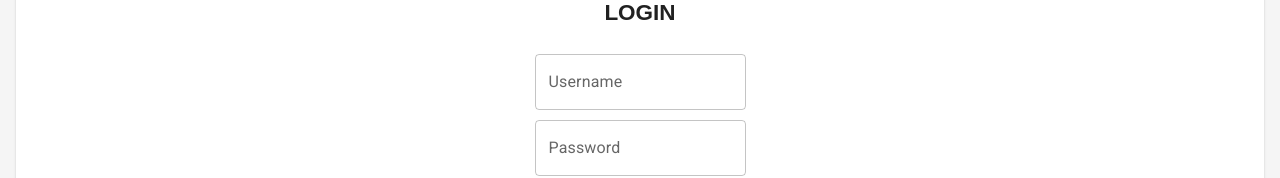
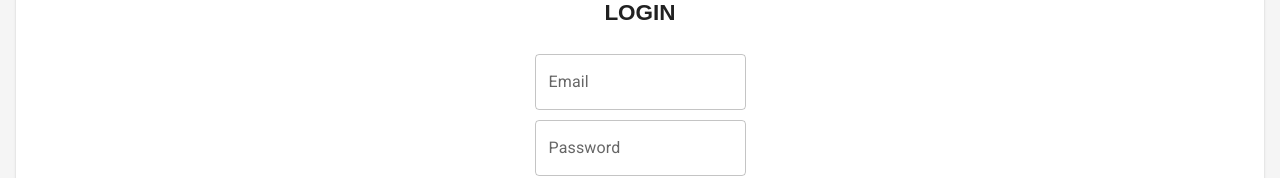
Before and after one commit to Bhagavath15/AmazonFrontend, a React (Vite) app: page /login in a window 1280 px wide. Shown: the part 229-407 px from the top of the page. Built offline with nearby package versions, Linux system fonts and the light colour scheme.

Commit message:
login update

```diff
--- a/src/Login.jsx
+++ b/src/Login.jsx
@@ -53,7 +53,7 @@ export function Login() {
                                 type="email"
                                 value={formik.values.username}
                                 onChange={formik.handleChange}
-                                label="Username"
+                                label="Email"
                                 variant="outlined" />
                             <TextField
                                 value={formik.values.password}
@@ -150,7 +150,7 @@ export function Signin() {
                                     value={formik.values.username}
                                     onBlur={formik.handleBlur}
                                     onChange={formik.handleChange}
-                                    label="Username"
+                                    label="Email"
                                     variant="outlined" required />
                             </div>
                             <div className="login-text">
```
